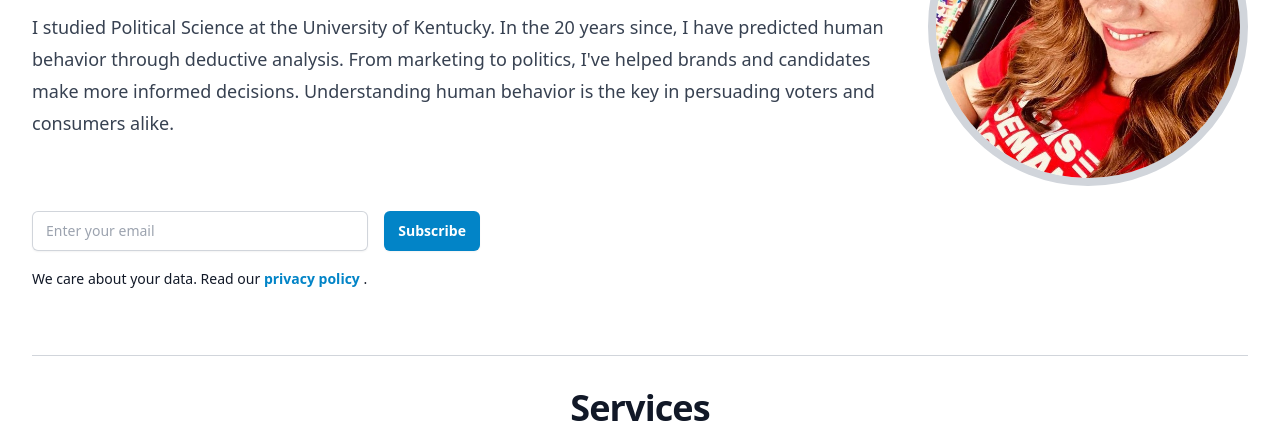
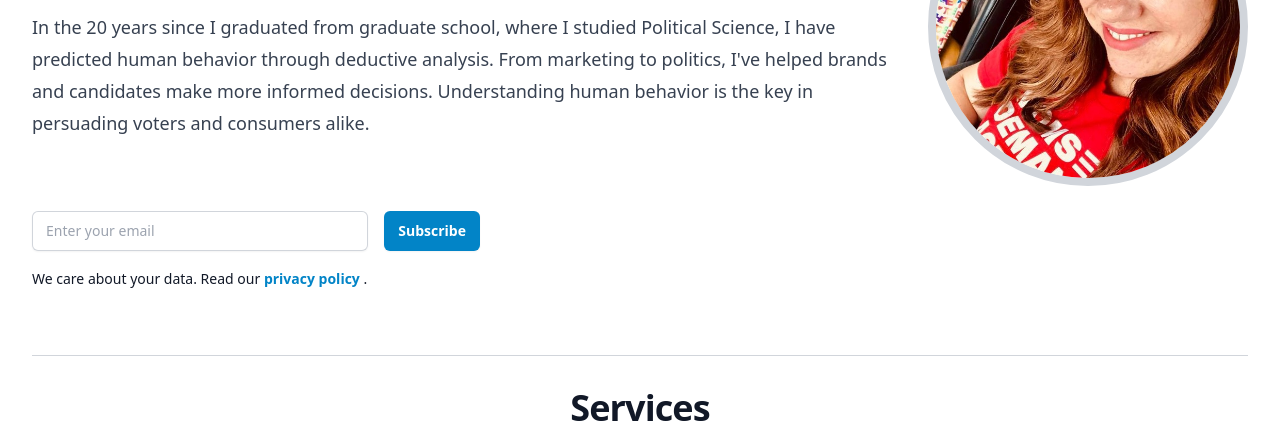
Before and after one commit to tcmacdonald/crimsonmacdonald-com, an Astro site: page / in a window 1280 px wide. Shown: the part 354-800 px from the top of the page. Built offline with nearby package versions, Linux system fonts and the light colour scheme; Astro itself is replaced by a stand-in of ours; a web font is replaced by a local one.

Commit message:
Update Intro.astro

```diff
--- a/src/components/Intro.astro
+++ b/src/components/Intro.astro
@@ -19,10 +19,7 @@ import Headshot from '../assets/images/crimson.jpg';
 				Not your traditional consultant.
 			</h2>
 			<p class="mt-6 mb-16 text-lg leading-8 dark:text-white">
-				I studied Political Science at the University of Kentucky. In the 20 years since, I have predicted human
-				behavior through deductive analysis. From marketing to politics, I've helped brands and candidates make
-				more informed decisions. Understanding human behavior is the key in persuading voters and consumers
-				alike.
+				In the 20 years since I graduated from graduate school, where I studied Political Science, I have predicted human behavior through deductive analysis. From marketing to politics, I've helped brands and candidates make more informed decisions. Understanding human behavior is the key in persuading voters and consumers alike.
 			</p>
 			<Form />
 		</div>
```
